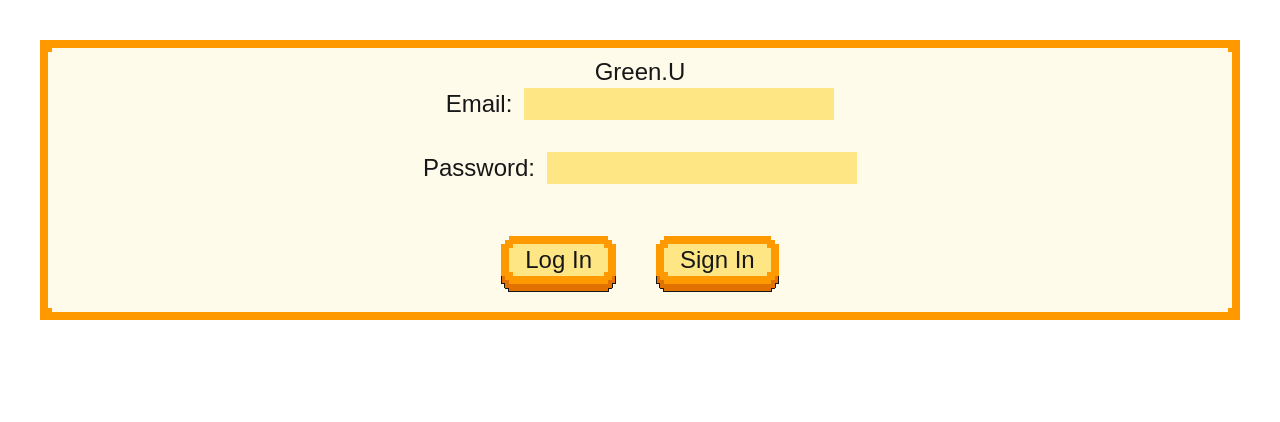
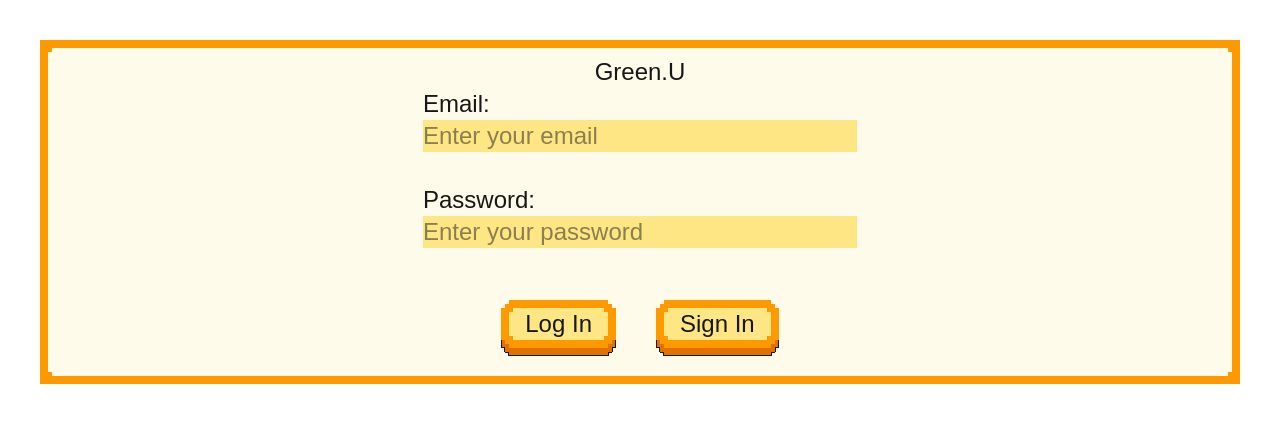
Before and after one commit to Green-U-Organization/Green.U, a Next.js app in the folder my-app/: page /login in a window 1280 px wide. Shown: the top 422 px of the page. Built offline with nearby package versions, Linux system fonts and the light colour scheme; a web font is replaced by a local one.

Commit message:
add login page

```diff
--- a/my-app/src/app/globals.css
+++ b/my-app/src/app/globals.css
@@ -10,6 +10,7 @@
   --color-foreground: var(--foreground);
   --font-sans: var(--font-geist-sans);
   --font-mono: var(--font-geist-mono);
+  --color-jambon: #0a0a0a;
 }
 
 @media (prefers-color-scheme: dark) {
--- a/my-app/src/app/login/page.tsx
+++ b/my-app/src/app/login/page.tsx
@@ -1,61 +1,108 @@
 "use client"
-import React, { ChangeEvent, FormEvent } from 'react'
+
+import React, { ChangeEvent, FormEvent, useEffect } from 'react'
 import { useState } from 'react'
 import Card from '@/components/Card'
-import TextInput from '@/components/TextInput'
+import TextInput from '../../components/TextInput'
 import Button from '@/components/Button'
 
 const page = () => {
-    const [email, setEmail] = useState('')
-    const [error, setError] = useState(false)
+    const [email, setEmail] = useState<string>('')
+    const [password, setPassword] = useState<string>('')
+    const [error, setError] = useState<string | boolean>(false)
+    const [checkPass, setCheckPass] = useState<Boolean>(false)
+
+    const specialChar = ["²", "&", "~", "'", "#", "{", "(", "[", "-", "|", "`", "_", "^", "@", ")", "]", "=", "}", "+", "°", "^", "¨", "¤", "$", "£", "%", "!", "§", ":", "/", ";", ".", "?"]
+
+    const checkPassword = (password: string) => {
+        console.log("checking password...")
+        if (password.length <= 8) {
+            setCheckPass(false)
+            console.log("password to short")
+            return
+        }
+        const hasSpecialChar = specialChar.some((char) => password.includes(char))
+        setCheckPass(hasSpecialChar)
+    }
 
     const handleEmailChange = (e: ChangeEvent<HTMLInputElement>) => {
         setEmail(e.target.value)
     }
 
+    const handlePasswordChange = (e: ChangeEvent<HTMLInputElement>) => {
+        const newPassword = e.target.value
+        setPassword(newPassword)
+        checkPassword(newPassword)
+    }
+
     const handleSubmit = (e: FormEvent<HTMLFormElement>) => {
         e.preventDefault()
-        if (!email.trim()) {
-            setError(true)
+        checkPassword(password)
+        if (!email) {
+            alert('please enter a valid email')
+        } else if
+            (!checkPass) {
+            alert(`Your password must at least contain 8 characters and 1 special character`)
         } else {
             setError(false)
             // ça fonctionne. Prévoir la route pour log in!
             console.log(email)
+            console.log(password)
         }
     }
 
     return (
         <>
-            <Card>
+            <section className=''>
+
+                <Card
+                    colStart={2}
+                    colEnd={5}
+                    rowStart={0}
+                    rowEnd={0}>
+
                     <form onSubmit={handleSubmit}>
 
                         <div className="flex flex-col items-center justify-center">
                             <h2>Green.U</h2>
 
+                            <div className='flex flex-col justify-center items-left'>
                                 <TextInput
-                            type='text'
+                                    type='email'
                                     label='Email'
                                     value={email}
                                     name='email'
-                            placeholder=''
-                            onChange={handleEmailChange} />
+                                    placeholder='Enter your email'
+                                    onChange={handleEmailChange}
+                                    error={false} />
                                 <br />
                                 <TextInput
-                            label='Password' />
+                                    type='password'
+                                    label='Password'
+                                    value={password}
+                                    name='password'
+                                    placeholder='Enter your password'
+                                    onChange={handlePasswordChange}
+                                    error={false} />
+                            </div>
                             <br />
                             <div className="flex flex-row justify-between">
                                 <Button
                                     type='submit'
                                     handleSubmit={handleSubmit}
-                            >Log In</Button>
+                                    href=''>
+                                        Log In
+                                </Button>
                                 <Button
                                     type='link'
-                            href='/signin'
-                            >Sign In</Button>
+                                    href='/signin'>
+                                        Sign In
+                                </Button>
                             </div>
                         </div>
                     </form>
                 </Card>
+            </section>
         </>
     )
 }
--- a/my-app/src/components/Card.tsx
+++ b/my-app/src/components/Card.tsx
@@ -4,11 +4,15 @@ type CardProps = {
     children: React.ReactNode;
     position?: string; //Positionnement de la Card (ex: top-10 left-5)
     className?: string; //Pour personnalisé le style du composant
+    colStart: number;
+    colEnd: number;
+    rowStart: number;
+    rowEnd: number;
 }
 
-const Card: React.FC<CardProps> = ({children, position = "top-0 left-0 ", className= ""}) => {
+const Card: React.FC<CardProps> = ({children, colStart, colEnd, rowStart, rowEnd, className= ""}) => {
     return (
-        <div className={`relative m-10 ${position}`}>
+        <div className={`relative m-10 row-start-${rowStart}, row-end-${rowEnd}, col-start-${colStart}, col-end-${colEnd}`}>
            <div className={`font-(family-name:--font-jersey) text-2xl py-4 px-8 relative bg-amber-50 ${className}`}>
                {/* Bordures */}
                 <div className="absolute top-0 left-0 h-full w-2 bg-amber-500"></div>
--- a/my-app/src/components/TextInput.tsx
+++ b/my-app/src/components/TextInput.tsx
@@ -37,7 +37,7 @@ const TextInput: FC<InputProps> = ({
         placeholder={placeholder}
         onChange={onChange}
         disabled={disabled}
-        className='bg-amber-200'
+        className='bg-amber-200 w-full'
       />
       {error && <p className="error">Input filed can't be empty!</p>}
     </div>
--- a/my-app/src/components/TextInput3.tsx
+++ /dev/null
@@ -1,49 +0,0 @@
-"use client"
-import React, { useEffect, useState } from 'react'
-
-const TextInput = ({id} : any) => {
-    const [input, setInput] = useState("")
-    const [selected, setSelected] = useState(false)
-    const [blinker, setBlinker] = useState(false)
-
-    const handleSelect = () => {
-        setSelected(true)
-        console.log(selected)
-
-        if (!selected){
-          setInterval(getBlink, 500)
-        }
-
-        function getBlink() {
-          setBlinker(prev => !prev)
-        }
-    }
-
-    const handleChange = (e : any) => {
-      if (selected){
-        console.log(e.target.value)
-      }
-    }
-
-useEffect(() => {
-  if (!selected) {
-    setBlinker(false)
-  }
-}, [selected])
-
-
-
-  return (
-<>
-<div onClick={handleSelect} className='h-6 w-30 m-5 border-1 flex items-center'>
-
-<div className="" onChange={handleChange}>{input}</div>
-
-<div className='h-5 w-1 bg-amber-400' style={{display : blinker ? "block" : "none"}}></div>
-
-</div>
-</>
-  )
-}
-
-export default TextInput
```
Lines whose indentation alone changed are shown as unchanged.
